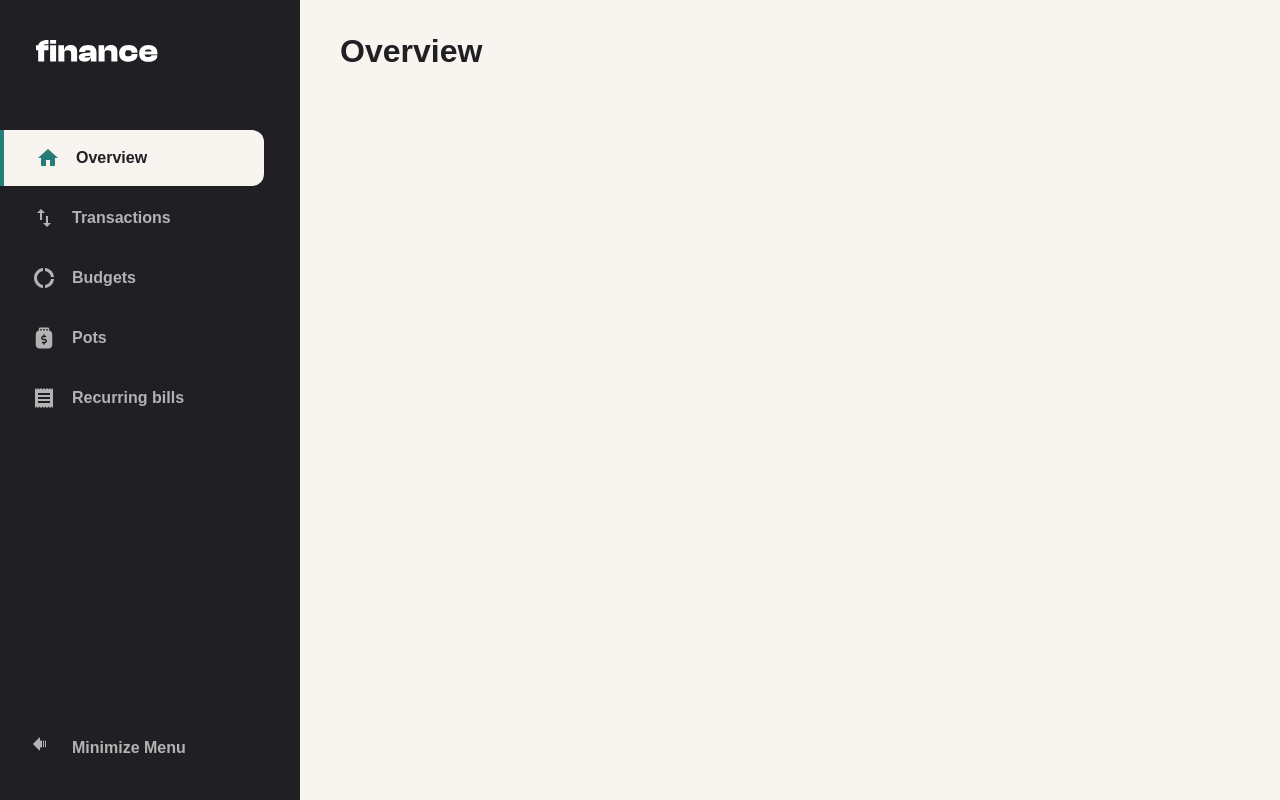
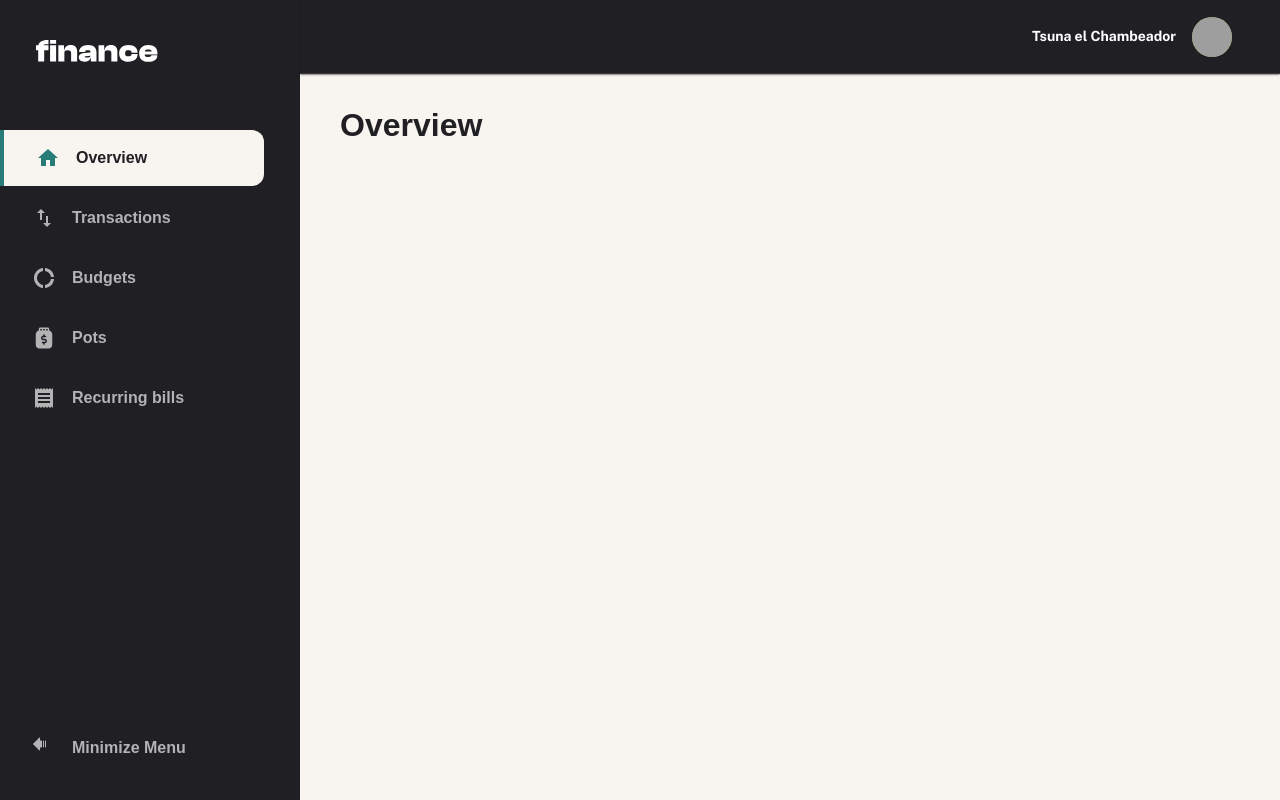
Before and after one commit to oscarvalenzuela25/Finance-client, a Next.js app: page / in a window 1280 px wide. Built offline with nearby package versions, Linux system fonts and the light colour scheme; no server answers; grey boxes are pictures that could not be loaded.

Commit message:
feat: Add topBar

```diff
--- a/src/components/EntityAvatar/EntityAvatar.tsx
+++ b/src/components/EntityAvatar/EntityAvatar.tsx
@@ -1,4 +1,4 @@
-import React, { FC } from "react";
+import React, { CSSProperties, FC } from "react";
 import { StyledEntityAvatarContainer, StyledEntityAvatarText } from "./styles";
 import { Avatar, useTheme } from "@mui/material";
 import useServices, { ServiceImgs } from "@/hooks/useServices";
@@ -9,7 +9,8 @@ type Props = {
   name: string;
   category?: keyof ServiceImgs;
   imgUrl?: string;
-  imgPosition: "left" | "right";
+  imgPosition?: "left" | "right";
+  sxText?: CSSProperties;
 };
 
 const EntityAvatar: FC<Props> = ({
@@ -18,6 +19,7 @@ const EntityAvatar: FC<Props> = ({
   category,
   imgUrl,
   imgPosition = "left",
+  sxText = {},
 }) => {
   const theme = useTheme();
   const { serviceImgs } = useServices();
@@ -56,7 +58,7 @@ const EntityAvatar: FC<Props> = ({
   return (
     <StyledEntityAvatarContainer>
       {imgPosition === "left" && avatar}
-      <StyledEntityAvatarText>{name}</StyledEntityAvatarText>
+      <StyledEntityAvatarText sx={{ ...sxText }}>{name}</StyledEntityAvatarText>
       {imgPosition === "right" && avatar}
     </StyledEntityAvatarContainer>
   );
--- a/src/layouts/MainLayout/MainLayout.tsx
+++ b/src/layouts/MainLayout/MainLayout.tsx
@@ -3,10 +3,10 @@ import React, { FC, PropsWithChildren } from "react";
 import {
   MainContainer,
   RightContent,
-  //   TopbarDummy,
 } from "./styles";
 import Sidebar from "./components/Sidebar";
 import SidebarMobile from "./components/SidebarMobile";
+import Topbar from "./components/Topbar";
 
 type Props = PropsWithChildren;
 
@@ -15,7 +15,7 @@ const MainLayout: FC<Props> = ({ children }) => {
     <MainContainer>
       <Sidebar />
       <RightContent>
-        {/* <TopbarDummy /> */}
+        <Topbar />
         {children}
         <SidebarMobile />
       </RightContent>
--- a/src/layouts/MainLayout/components/Sidebar/styles.ts
+++ b/src/layouts/MainLayout/components/Sidebar/styles.ts
@@ -7,9 +7,9 @@ export const StyledContainer = styled("div")<{ isMinimized?: boolean }>(
     overflow: "hidden",
     width: isMinimized ? 100 : 300,
     minWidth: isMinimized ? 100 : 300,
-    transition: "all 300ms ease",
     height: "100dvh",
     padding: isMinimized ? "40px 12px 24px 0px" : "40px 36px 24px 0px",
+    transition: "width 300ms ease, min-width 300ms ease, padding 300ms ease",
     background: theme.palette.grey900.main,
     [theme.breakpoints.down("tablet")]: {
       display: "none",
--- a/src/layouts/MainLayout/components/Topbar/Topbar.tsx
+++ b/src/layouts/MainLayout/components/Topbar/Topbar.tsx
@@ -1,9 +1,40 @@
-import React from 'react'
+import React, { MouseEvent, useState } from "react";
+import { StyledContainerRoot } from "./styles";
+import EntityAvatar from "@/components/EntityAvatar/EntityAvatar";
+import { Button, Menu, MenuItem, useTheme } from "@mui/material";
+import MeetingRoomIcon from "@mui/icons-material/MeetingRoom";
 
 const Topbar = () => {
+  const theme = useTheme();
+  const [anchorEl, setAnchorEl] = useState<null | HTMLElement>(null);
+
+  const handleClick = (event: MouseEvent<HTMLElement>) => {
+    setAnchorEl(event.currentTarget);
+  };
+
+  const handleClose = () => {
+    setAnchorEl(null);
+  };
+
   return (
-    <div>Topbar</div>
-  )
-}
+    <StyledContainerRoot>
+      <Button variant="text" onClick={handleClick}>
+        <EntityAvatar
+          type="user"
+          name="Tsuna el Chambeador"
+          imgUrl="https://encrypted-tbn0.gstatic.com/images?q=tbn:ANd9GcR6WnJI-VSX01ebIg5hpD2vJbop9hVkgdvOEx9nQevt6PHZ0eNdSLrCuYeG4K-mARhgdj8&usqp=CAU"
+          imgPosition="right"
+          sxText={{ color: theme.palette.common.white }}
+        />
+      </Button>
+      <Menu anchorEl={anchorEl} open={!!anchorEl} onClose={handleClose}>
+        <MenuItem onClick={handleClose}>
+          <MeetingRoomIcon />
+          Logout
+        </MenuItem>
+      </Menu>
+    </StyledContainerRoot>
+  );
+};
 
-export default Topbar
+export default Topbar;
--- /dev/null
+++ b/src/layouts/MainLayout/components/Topbar/styles.ts
@@ -0,0 +1,16 @@
+import { styled } from "@mui/material";
+
+export const StyledContainerRoot = styled("div")(({ theme }) => ({
+  display: "flex",
+  alignItems: "center",
+  justifyContent: "flex-end",
+  backgroundColor: theme.palette.grey900.main,
+  boxShadow: theme.shadows[1],
+  borderBottom: `1px solid ${theme.palette.divider}`,
+  padding: "0 40px",
+  height: 74,
+  [theme.breakpoints.down("mobile")]: {
+    height: 52,
+    padding: "0 16px",
+  },
+}));
```
Also changed, not shown: src/app/page.tsx (line endings or trailing spaces).
